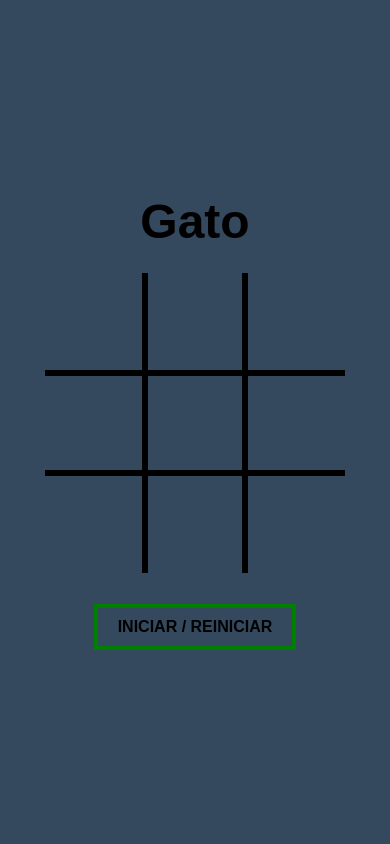
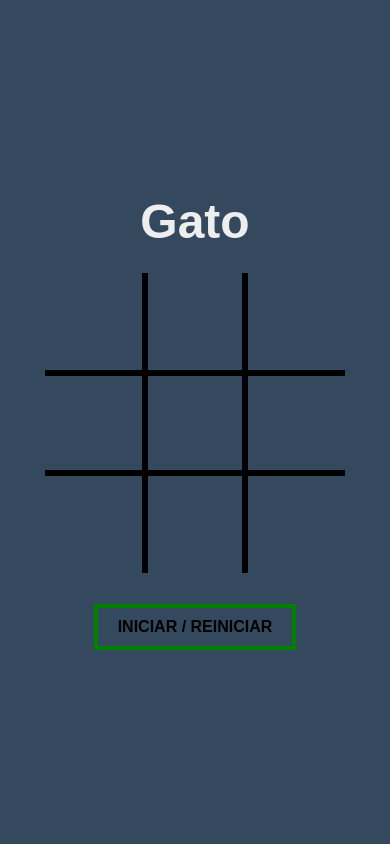
Before and after one commit to perpetuo25/inter202, a Django app: page /gato/ in a window 390 px wide. Run offline with Django 3.2, Linux system fonts and the light colour scheme.

Commit message:
update del update gato

```diff
--- a/static/css/gatocss.css
+++ b/static/css/gatocss.css
@@ -14,9 +14,10 @@
     background: #34495e;
   }
 
-  h1 {
+    h1 {
     font-size: 5rem;
     margin-bottom: 0.5em;
+    color: #eee;
   }
 
   h2 {
@@ -106,7 +107,7 @@
   }
 
   .computerWin {
-    color: red;
+    color: #bc4143;
   }
 
   .draw {
@@ -118,6 +119,7 @@
     h1 {
       font-size: 3rem;
       margin-bottom: 0.5em;
+      color: #eee;
     }
 
     h2 {
```
